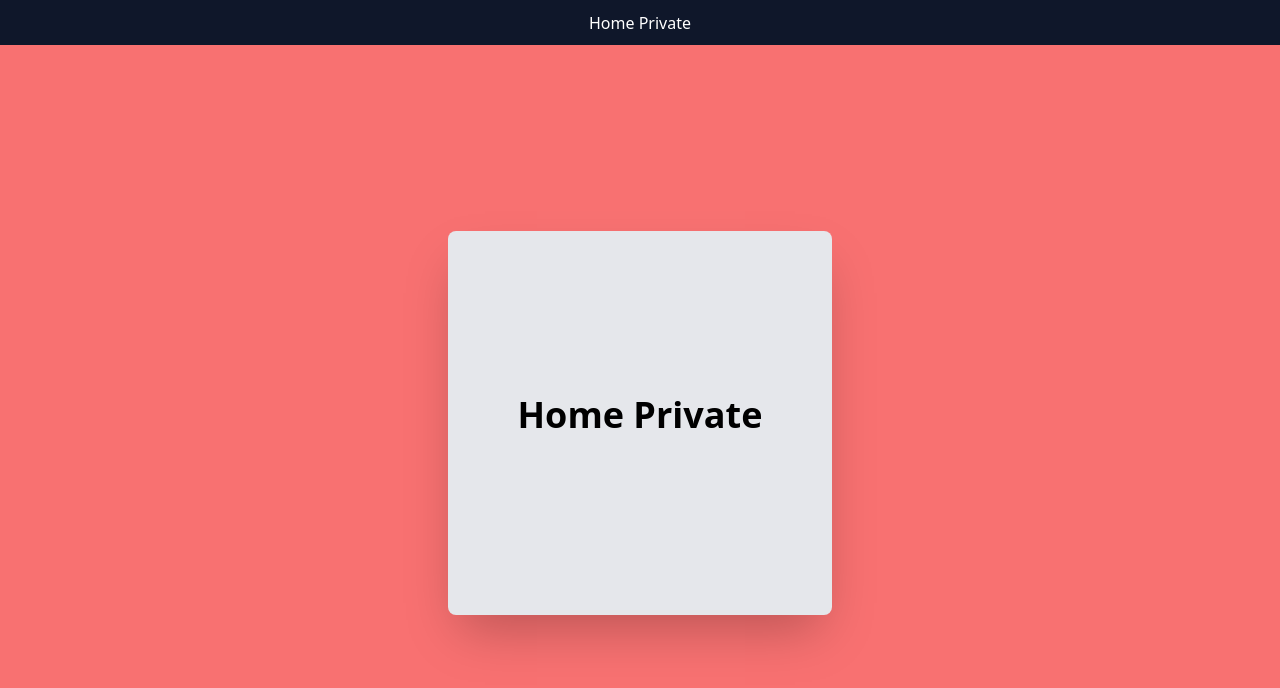
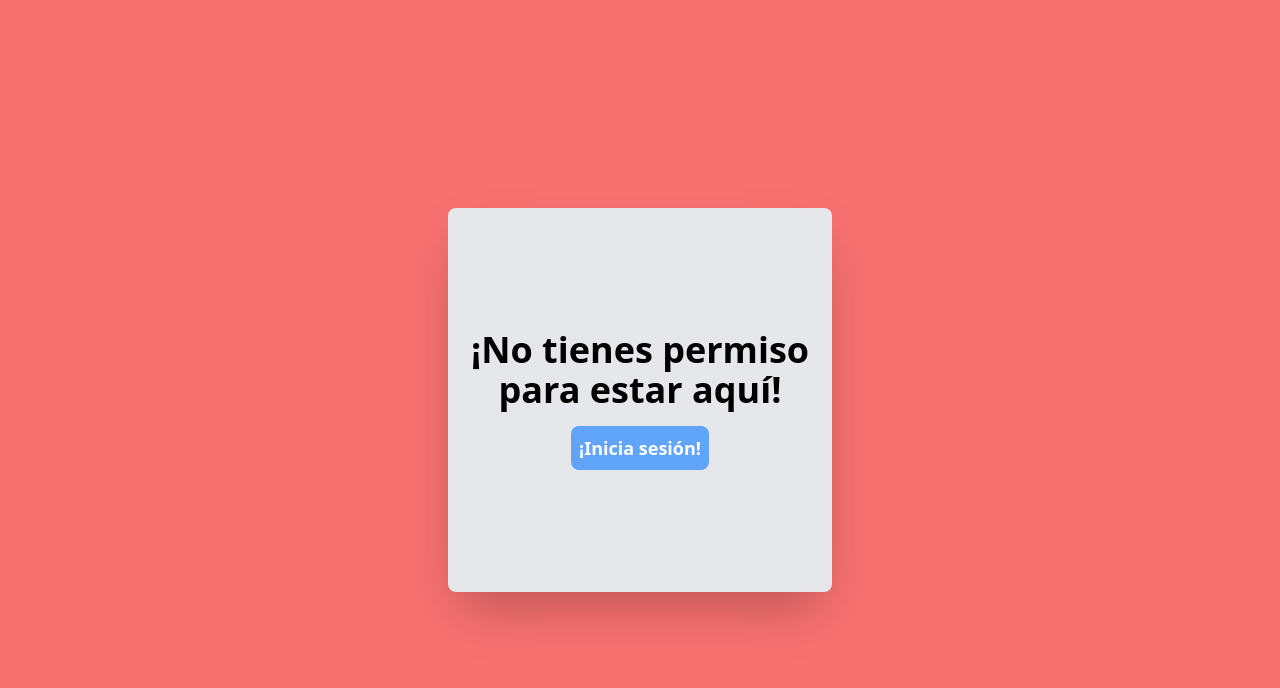
Before and after one commit to Santiago-mnd/ucamp-proyecto-5, a React (Vite) app: page /private in a window 1280 px wide. Shown: the top 688 px of the page. Built offline with nearby package versions, Linux system fonts and the light colour scheme; no server answers.

Commit message:
handle errors

```diff
--- a/src/App.jsx
+++ b/src/App.jsx
@@ -9,20 +9,14 @@ import useAuth from './hooks/useAuth';
 import Home from './pages/Home';
 
 function App() {
-  const { currentUser, setCurrentUser } = useAuth();
+  const { setCurrentUser } = useAuth();
 
-  console.log('currentUser', currentUser);
   useEffect(() => {
     const user = authService.getCurrentUser();
     if (user) {
       setCurrentUser(user);
     }
   }, [setCurrentUser]);
-
-  const logOut = () => {
-    authService.logout();
-    setCurrentUser(null);
-  };
 
   return (
     <div className="App">
--- /dev/null
+++ b/src/components/ErrorMessage.jsx
@@ -0,0 +1,9 @@
+const ErrorMessage = ({ error }) => {
+  return (
+    <p className="w-full bg-red-500 text-white font-bold text-lg text-center py-2">
+      {error}
+    </p>
+  );
+};
+
+export default ErrorMessage;
--- /dev/null
+++ b/src/components/NoAccess.jsx
@@ -0,0 +1,21 @@
+import { Link } from 'react-router-dom';
+
+const NoAccess = () => {
+  return (
+    <div className="flex justify-center items-center h-screen bg-red-400 ">
+      <div className="flex flex-col justify-center items-center w-96 h-96 bg-gray-200 rounded-lg shadow-2xl ">
+        <h2 className="text-4xl font-bold mb-4 text-center">
+          ¡No tienes permiso para estar aquí!
+        </h2>
+        <Link
+          className="bg-blue-400 text-white font-bold text-lg rounded-lg p-2"
+          to="/login"
+        >
+          ¡Inicia sesión!
+        </Link>
+      </div>
+    </div>
+  );
+};
+
+export default NoAccess;
--- a/src/pages/HomePrivate.jsx
+++ b/src/pages/HomePrivate.jsx
@@ -1,9 +1,10 @@
 import { useEffect, useState } from 'react';
-import { useNavigate } from 'react-router-dom';
+import { Link, useNavigate } from 'react-router-dom';
 
 import useAuth from '../hooks/useAuth';
 import postService from '../services/post.service';
 import authService from '../services/auth.service';
+import NoAccess from '../components/NoAccess';
 
 const HomePrivate = () => {
   const [privateProducts, setPrivateProducts] = useState(
@@ -13,24 +14,20 @@ const HomePrivate = () => {
   const { currentUser } = useAuth();
 
   useEffect(() => {
+    if (currentUser) {
       postService.getAllPrivateProducts().then(
         (response) => {
           setPrivateProducts(response.data);
         },
         (error) => {
-        console.log(error.response);
-
-        if (
-          (error.response &&
-            error.response.status === 403) ||
-          (error.response && error.response.status === 401)
-        ) {
+          if (error) {
             authService.logout();
             navigate('/login');
             window.location.reload();
           }
         }
       );
+    }
   }, []);
 
   const handleLogout = () => {
@@ -41,12 +38,15 @@ const HomePrivate = () => {
 
   return (
     <div className="flex flex-col h-screen">
+      {currentUser ? (
+        <>
           <header className="justify-self-start w-full flex justify-evenly bg-slate-900 h-12 text-white items-center">
             <h1>Home Private</h1>
-
             {currentUser && (
               <div>
-            <button onClick={handleLogout}>Logout</button>
+                <button onClick={handleLogout}>
+                  Logout
+                </button>
               </div>
             )}
           </header>
@@ -57,6 +57,10 @@ const HomePrivate = () => {
               </h2>
             </div>
           </div>
+        </>
+      ) : (
+        <NoAccess />
+      )}
     </div>
   );
 };
--- a/src/pages/Login.jsx
+++ b/src/pages/Login.jsx
@@ -1,11 +1,18 @@
+import { useState } from 'react';
 import { useNavigate } from 'react-router-dom';
 
 import authService from '../services/auth.service';
 import useAuth from '../hooks/useAuth';
+import { userCheck } from '../utils/userCheck';
+import ErrorMessage from '../components/ErrorMessage';
 
 const Login = () => {
-  const { login, handleChangeLogin } = useAuth();
+  const [error, setError] = useState('');
+  const { login, handleChangeLogin, currentUser } =
+    useAuth();
   const navigate = useNavigate();
+
+  userCheck(currentUser);
 
   const handleSubmit = (e) => {
     e.preventDefault();
@@ -16,21 +23,22 @@ const Login = () => {
           window.location.reload();
         },
         (error) => {
-          console.log(error);
+          setError(error.response.data.message);
         }
       );
     } catch (error) {
-      console.log(error);
+      setError = error.response.data.message;
     }
   };
 
   return (
-    <div className="flex justify-center items-center h-screen bg-red-400 ">
+    <div className="flex flex-col justify-center items-center h-screen bg-red-400 ">
       <form
         onSubmit={handleSubmit}
         className="flex flex-col justify-center items-center w-96 h-96 bg-gray-200 rounded-lg shadow-2xl "
       >
-        <h2 className="text-4xl font-bold mb-4">
+        {error && <ErrorMessage error={error} />}
+        <h2 className="text-4xl font-bold my-4">
           Iniciar sesión
         </h2>
         <input
@@ -51,7 +59,7 @@ const Login = () => {
         />
         <button
           type="submit"
-          className="w-80 h-10 rounded-lg bg-blue-400 text-white disabled:opacity-50 disabled:cursor-not-allowed "
+          className="w-80 h-10 rounded-lg bg-blue-400 font-bold text-white disabled:opacity-50 disabled:cursor-not-allowed "
           disabled={!login.email || !login.password}
         >
           Iniciar sesión
--- a/src/pages/Signup.jsx
+++ b/src/pages/Signup.jsx
@@ -1,11 +1,18 @@
+import { useState } from 'react';
 import { useNavigate } from 'react-router-dom';
 
 import authService from '../services/auth.service';
 import useAuth from '../hooks/useAuth';
+import { userCheck } from '../utils/userCheck';
+import ErrorMessage from '../components/ErrorMessage';
 
 const Login = () => {
-  const { signup, handleChangeSignup } = useAuth();
+  const [error, setError] = useState('');
+  const { signup, handleChangeSignup, currentUser } =
+    useAuth();
   const navigate = useNavigate();
+
+  userCheck(currentUser);
 
   const handleSubmit = (e) => {
     e.preventDefault();
@@ -18,14 +25,24 @@ const Login = () => {
         )
         .then(
           (response) => {
-            console.log(response);
+            navigate('/login');
           },
           (error) => {
-            console.log(error);
+            if (error?.response?.data?.message) {
+              setError(error.response.data.message);
+              return;
+            } else {
+              setError(error.response.data.errors[0].msg);
+            }
           }
         );
     } catch (error) {
-      console.log(error);
+      if (error?.response?.data?.message) {
+        setError(error.response.data.message);
+        return;
+      } else {
+        setError(error.response.data.errors[0].msg);
+      }
     }
   };
 
@@ -35,6 +52,7 @@ const Login = () => {
         onSubmit={handleSubmit}
         className="flex flex-col justify-center items-center w-96 h-96 bg-gray-200 rounded-lg shadow-2xl "
       >
+        {error && <ErrorMessage error={error} />}
         <h2 className="text-4xl font-bold mb-4">
           Registrarse
         </h2>
--- /dev/null
+++ b/src/services/api.js
@@ -0,0 +1,70 @@
+import axios from 'axios';
+import TokenService from './token.service';
+import authService from './auth.service';
+import { useNavigate } from 'react-router-dom';
+
+const API_URL = `${import.meta.env.VITE_API_URL}`;
+
+const instance = axios.create({
+  baseURL: API_URL,
+  headers: {
+    'Content-Type': 'application/json',
+  },
+});
+
+// Before making request, do the following
+instance.interceptors.request.use(
+  (config) => {
+    const token = TokenService.getLocalAccessToken();
+    if (token) {
+      config.headers['x-auth-token'] = token;
+    }
+    return config;
+  },
+  (error) => {
+    return Promise.reject(error);
+  }
+);
+
+// With response data, do the following
+instance.interceptors.response.use(
+  (res) => {
+    return res;
+  },
+  async (err) => {
+    const originalConfig = err.config;
+
+    if (err.response) {
+      if (
+        (err.response.status === 403 &&
+          !originalConfig._retry) ||
+        (err.response.status === 401 &&
+          !originalConfig._retry)
+      ) {
+        originalConfig._retry = true;
+
+        try {
+          const rs = await instance.post('/auth/token', {
+            refreshToken:
+              TokenService.getLocalRefreshToken(),
+          });
+
+          console.log('response', rs);
+
+          const { accessToken } = rs.data;
+
+          console.log('updateNewAccessToken', accessToken);
+          TokenService.updateNewAccessToken(accessToken);
+
+          return instance(originalConfig);
+        } catch (_error) {
+          return Promise.reject(_error);
+        }
+      }
+    }
+
+    return Promise.reject(err);
+  }
+);
+
+export default instance;
--- a/src/services/auth.service.js
+++ b/src/services/auth.service.js
@@ -1,10 +1,11 @@
-import axios from 'axios';
+import api from './api';
+import TokenService from './token.service';
 
-const API_URL = 'http://localhost:5000/auth';
+// const API_URL = `${import.meta.env.VITE_API_URL}/auth`;
 
 const signup = (username, email, password) => {
-  return axios
-    .post(API_URL + '/signup', {
+  return api
+    .post('auth/signup', {
       username,
       email,
       password,
@@ -21,8 +22,8 @@ const signup = (username, email, password) => {
 };
 
 const login = (email, password) => {
-  return axios
-    .post(API_URL + '/login', {
+  return api
+    .post('/auth/login', {
       email,
       password,
     })
@@ -38,7 +39,8 @@ const login = (email, password) => {
 };
 
 const logout = () => {
-  localStorage.removeItem('user');
+  // localStorage.removeItem('user');
+  TokenService.removeUser();
 };
 
 const getCurrentUser = () => {
--- a/src/services/post.service.js
+++ b/src/services/post.service.js
@@ -1,16 +1,15 @@
-import axios from 'axios';
-import authHeader from './auth-header';
+import api from './api';
+// import axios from 'axios';
+// import authHeader from './auth-header';
 
-const API_URL = import.meta.env.VITE_API_URL;
+// const API_URL = import.meta.env.VITE_API_URL;
 
 const getAllPublicProducts = () => {
-  return axios.get(API_URL + '/public');
+  return api.get('/public');
 };
 
 const getAllPrivateProducts = () => {
-  return axios.get(API_URL + '/private', {
-    headers: authHeader(),
-  });
+  return api.get('/private');
 };
 
 const postService = {
--- /dev/null
+++ b/src/services/token.service.js
@@ -0,0 +1,38 @@
+const getLocalRefreshToken = () => {
+  const user = JSON.parse(localStorage.getItem('user'));
+  return user?.refreshToken;
+};
+
+const getLocalAccessToken = () => {
+  const user = JSON.parse(localStorage.getItem('user'));
+  return user?.accessToken;
+};
+
+const updateNewAccessToken = (token) => {
+  const user = JSON.parse(localStorage.getItem('user'));
+  user.accessToken = token;
+  localStorage.setItem('user', JSON.stringify(user));
+};
+
+const getUser = () => {
+  return JSON.parse(localStorage.getItem('user'));
+};
+
+const setUser = (user) => {
+  localStorage.setItem('user', JSON.stringify(user));
+};
+
+const removeUser = () => {
+  localStorage.removeItem('user');
+};
+
+const TokenService = {
+  getLocalRefreshToken,
+  getLocalAccessToken,
+  updateNewAccessToken,
+  getUser,
+  setUser,
+  removeUser,
+};
+
+export default TokenService;
--- /dev/null
+++ b/src/utils/userCheck.js
@@ -0,0 +1,9 @@
+import { useNavigate } from 'react-router-dom';
+
+export const userCheck = (user) => {
+  const navigate = useNavigate();
+  if (user) {
+    navigate('/');
+    window.location.reload();
+  }
+};
```
Lines whose indentation alone changed are shown as unchanged.
